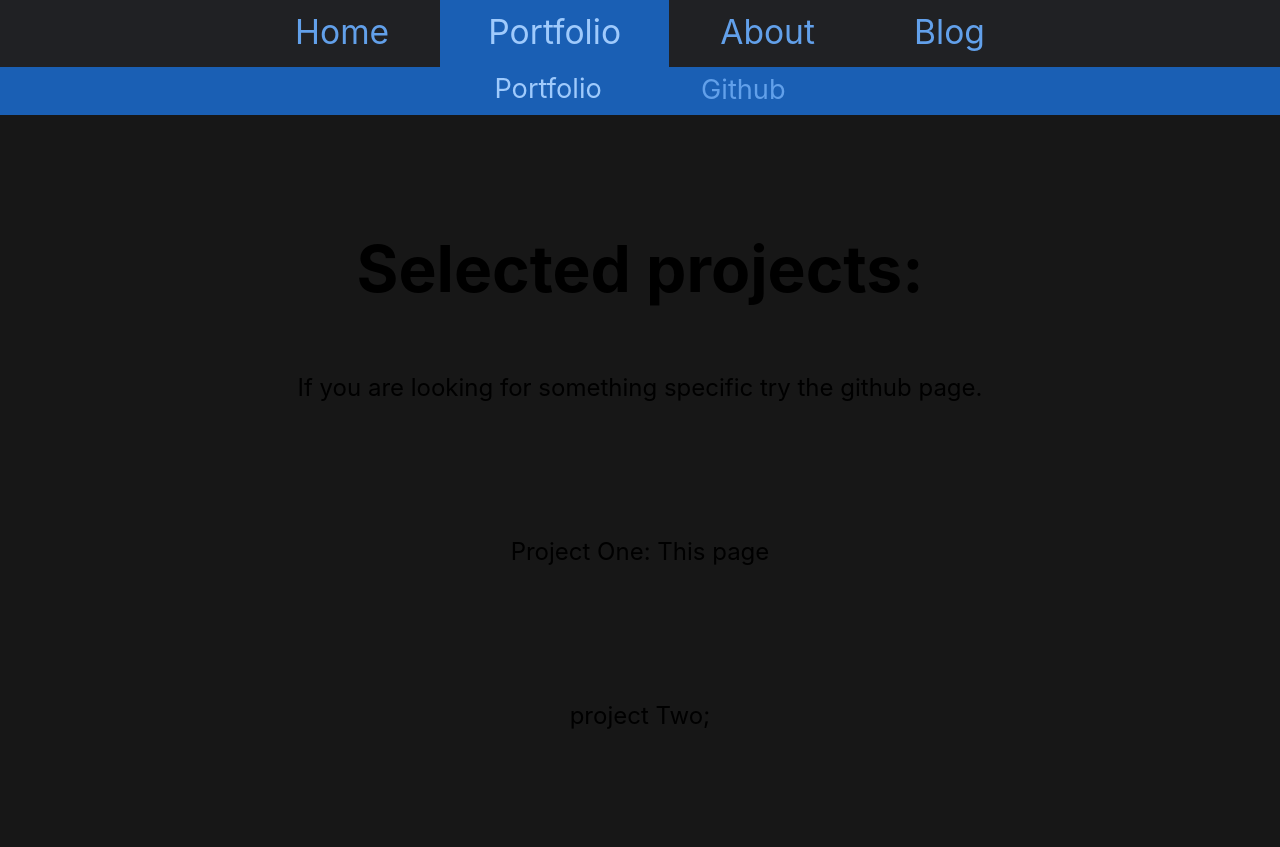
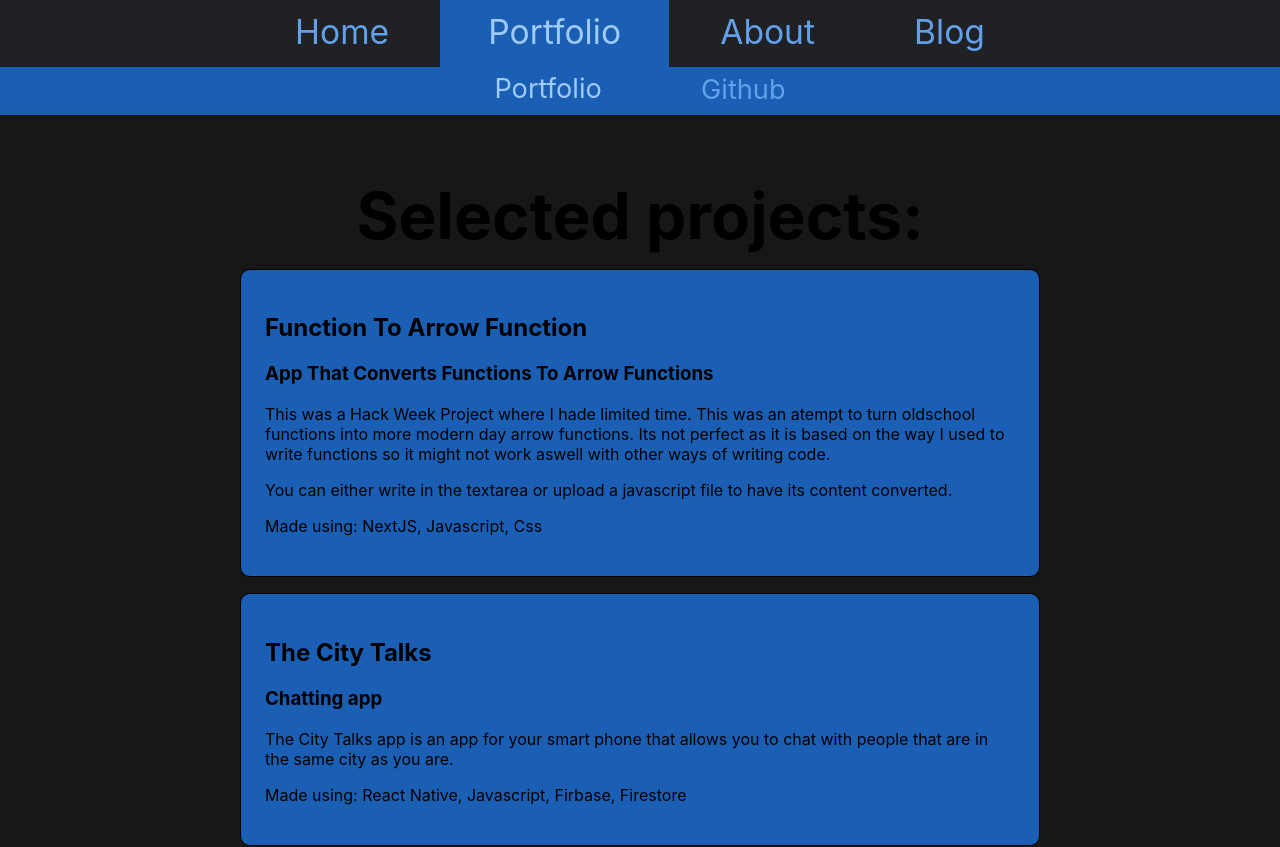
Before and after one commit to MartinPettersen/portfolio-reborn, a Next.js app: page /portfolio/portfolio in a window 1280 px wide. Shown: the top 847 px of the page. Built offline with nearby package versions, Linux system fonts and the light colour scheme.

Commit message:
add projects

```diff
--- /dev/null
+++ b/components/ProjectCard.tsx
@@ -0,0 +1,33 @@
+import React from 'react'
+import PropTypes from 'prop-types'
+import styles from "../styles/blog.module.css";
+import type { NextPage } from "next";
+import { marked } from "marked";
+
+
+interface IProject {
+  slug: string;
+  projectData: {
+    [key: string]: any;
+  };
+  content: string;
+}
+
+interface IProjectCard {
+  props: {project: IProject};
+}
+
+const ProjectCard = (props: {project: IProject })=> {
+  const { project } = props;
+  return (
+    <div className={styles.card} >
+    <h2>{project.projectData.title}</h2>
+    <h3>{project.projectData.description}</h3>
+    <div dangerouslySetInnerHTML={{__html: marked(project.content)}}></div>
+  </div>
+  )
+}
+
+ProjectCard.propTypes = {}
+
+export default ProjectCard
--- a/pages/portfolio/portfolio.tsx
+++ b/pages/portfolio/portfolio.tsx
@@ -2,8 +2,49 @@ import type { NextPage } from 'next'
 import Head from 'next/head'
 import Image from 'next/image'
 import styles from '../../styles/Home.module.css'
+import fs from "fs";
+import path from "path";
+import matter from "gray-matter";
+import ProjectCard from '../../components/ProjectCard';
 
-const Portfolio: NextPage = () => {
+interface IProject {
+  slug: string;
+  projectData: {
+    [key: string]: any;
+  };
+  content: string;
+}
+interface IProjects {
+  projects: IProject[];
+}
+
+export async function getStaticProps() {
+  const projectFiles = fs.readdirSync(path.join("projects/selectedProjects"));
+
+  const projectPosts = projectFiles.map((filename) => {
+    const slug = filename.replace(".md", "");
+
+    const markdown = fs.readFileSync(
+      path.join("projects/selectedProjects", filename),
+      "utf-8"
+    );
+
+    const { data: projectData, content } = matter(markdown);
+    return {
+      slug,
+      projectData,
+      content,
+    };
+  });
+
+  return {
+    props: {
+      projects: projectPosts,
+    },
+  };
+}
+
+const Portfolio: NextPage<IProjects> = ({ projects }) => {
 
 
   return (
@@ -19,18 +60,16 @@ const Portfolio: NextPage = () => {
           Selected projects:
         </h3>
 
-        <p className={styles.description}>
+        <div className="blogContainer">
+          {projects.map((project, index) => (
+            <ProjectCard key={index} project={project} />
+          ))}
+        </div>
+
+      <p className={styles.description}>
           If you are looking for something specific try the github page.
         </p>
-        <p className={styles.description}>
-          Project One: This page
-        </p>
-        <p className={styles.description}>
-          project Two;
-        </p>
       </main>
-
-
     </div>
   )
 }
--- /dev/null
+++ b/projects/selectedProjects/functionToArrow.md
@@ -0,0 +1,11 @@
+---
+title: 'Function To Arrow Function'
+description: 'App That Converts Functions To Arrow Functions'
+---
+This was a Hack Week Project where I hade limited time.
+This was an atempt to turn oldschool functions into more modern day arrow functions.
+Its not perfect as it is based on the way I used to write functions so it might not work aswell with other ways of writing code.
+
+You can either write in the textarea or upload a javascript file to have its content converted.
+
+Made using: NextJS, Javascript, Css
--- /dev/null
+++ b/projects/selectedProjects/theCityTalks.md
@@ -0,0 +1,10 @@
+---
+title: 'The City Talks'
+date: 'Aug 9 2022'
+description: 'Chatting app'
+---
+The City Talks app is an app for your smart phone that allows you to chat
+with people that are in the same city as you are.
+
+
+Made using: React Native, Javascript, Firbase, Firestore
--- a/styles/blog.module.css
+++ b/styles/blog.module.css
@@ -31,6 +31,10 @@
 
 }
 
+.orange {
+    color: orange;
+}
+
 @media (max-width: 600px) {
     .card {
         color: #9fcafc;
```
